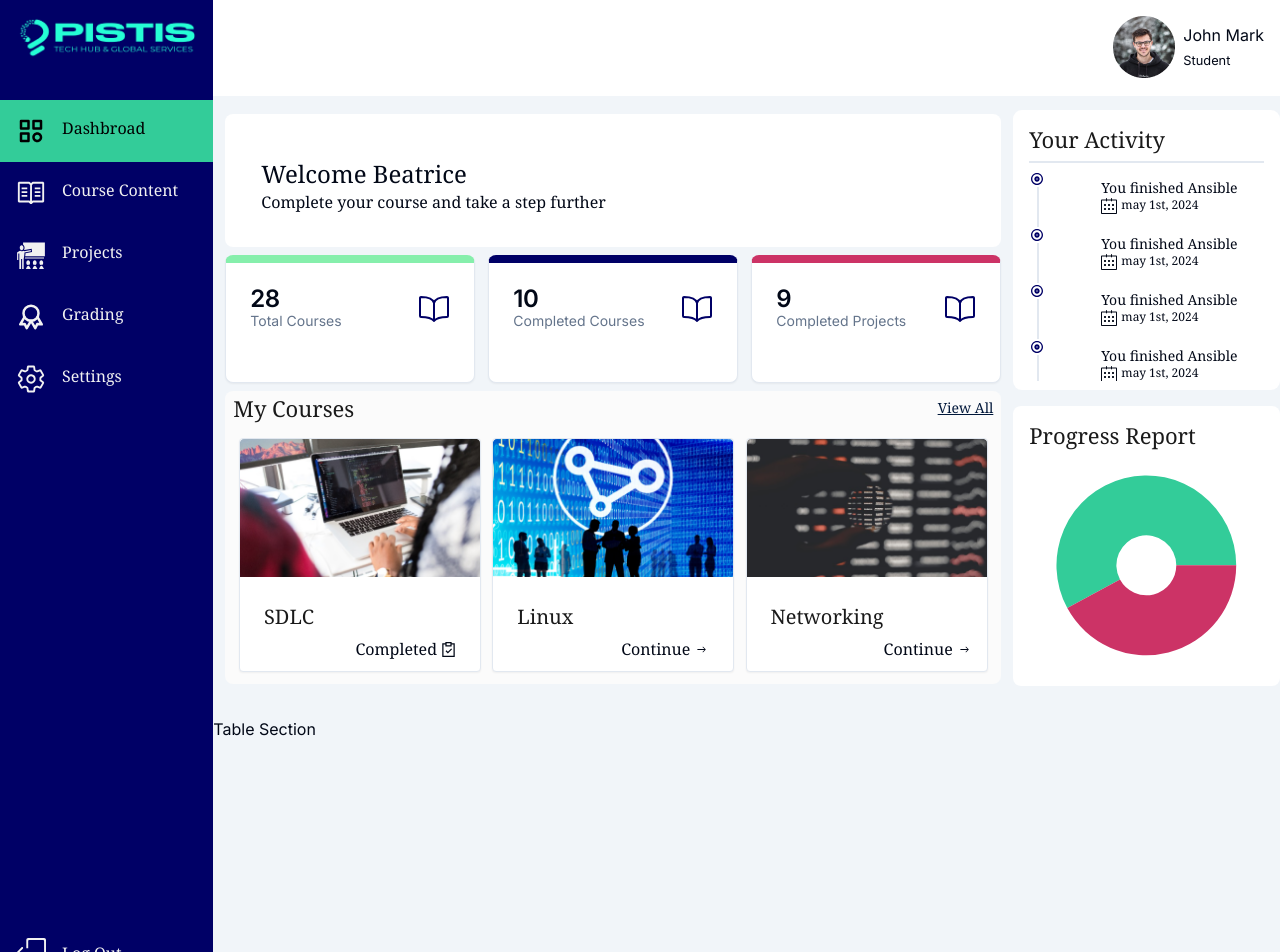
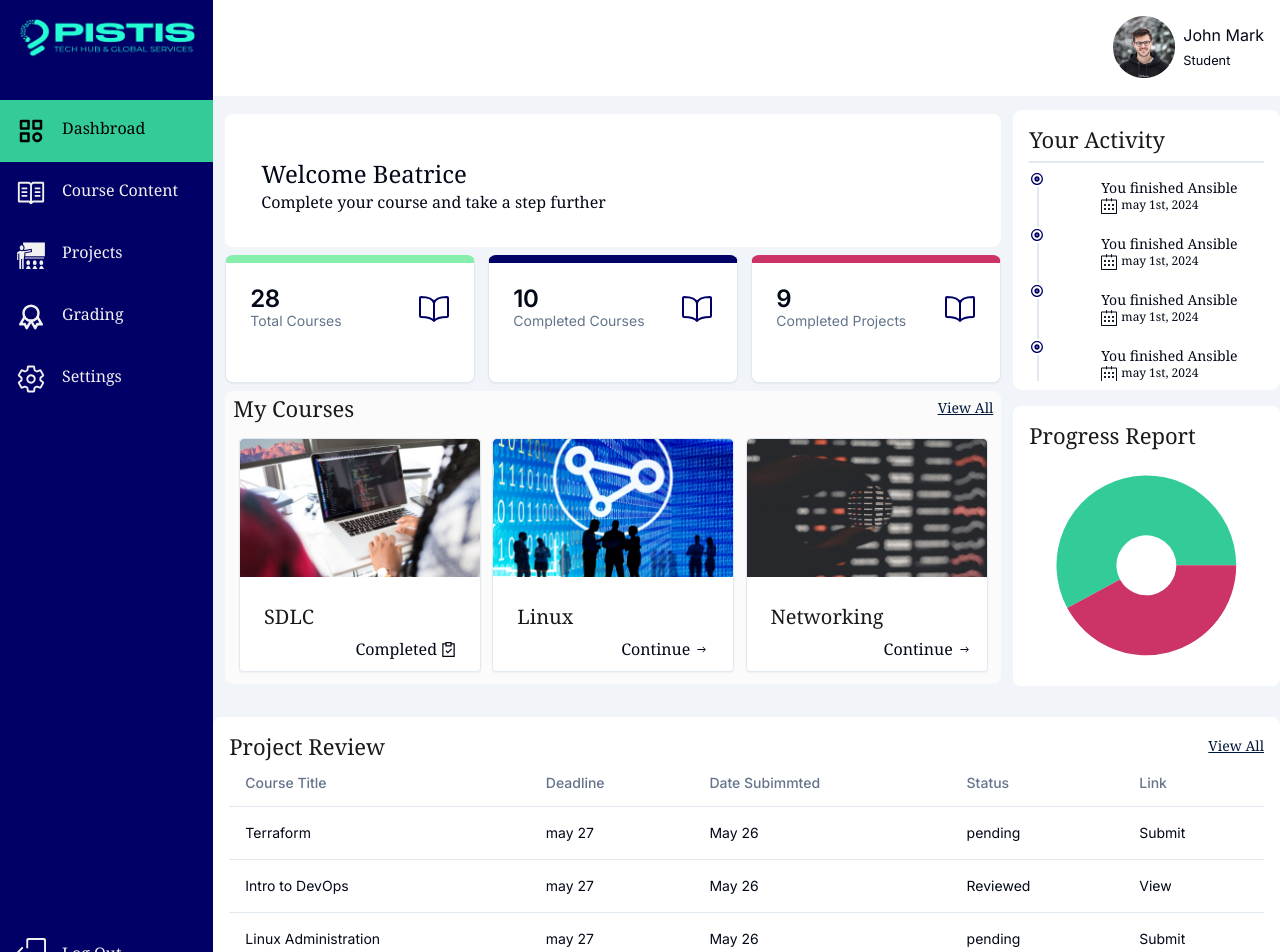
Before and after one commit to Lyttleton21/frontend_test, a Next.js app: page / in a window 1280 px wide. Shown: the top 952 px of the page. Built offline with nearby package versions, Linux system fonts and the light colour scheme.

Commit message:
Test1 Completed

```diff
--- a/app/page.tsx
+++ b/app/page.tsx
@@ -1,5 +1,6 @@
 import Content from "@/components/Contents";
 import Frame from "@/components/Frame";
+import Review from "@/components/Review";
 import SideBar from "@/components/SideBar";
 
 export default function Home() {
@@ -16,7 +17,7 @@
         <Content />
       </section>
       <section className="md:col-span-4 md:row-span-5 lg:col-span-5">
-        Table Section
+        <Review />
       </section>
     </main>
   );
--- /dev/null
+++ b/components/Review.tsx
@@ -0,0 +1,33 @@
+import Link from "next/link";
+import { columns, Project } from "./columns";
+import { review } from "@/data/review";
+import { DataTable } from "./data-table";
+
+function getData(): Project[] {
+  return review;
+}
+
+export default function Review() {
+  const data = getData();
+  //   console.log(data);
+  return (
+    <div className="bg-[#FFFFFF] w-full h-[389px] rounded-lg p-4">
+      <div className="flex justify-between">
+        <div>
+          <h3 className="text-[#1a1a1a] font-serif text-[22px] font-medium leading-[26.18px]">
+            Project Review
+          </h3>
+        </div>
+        <div>
+          <Link
+            href={"/view_all"}
+            className="text-[#00173a] underline decoration-1 font-serif font-medium text-[14px] leading-[17.07px]"
+          >
+            View All
+          </Link>
+        </div>
+      </div>
+      <DataTable columns={columns} data={data} />
+    </div>
+  );
+}
--- /dev/null
+++ b/components/columns.tsx
@@ -0,0 +1,32 @@
+import { ColumnDef } from "@tanstack/react-table";
+
+export type Project = {
+  Course_Title: string;
+  Deadline: string;
+  status: "pending" | "Reviewed";
+  Date_Subimmted: string;
+  link: string;
+};
+
+export const columns: ColumnDef<Project>[] = [
+  {
+    accessorKey: "Course_Title",
+    header: "Course Title",
+  },
+  {
+    accessorKey: "Deadline",
+    header: "Deadline",
+  },
+  {
+    accessorKey: "Date_Subimmted",
+    header: "Date Subimmted",
+  },
+  {
+    accessorKey: "status",
+    header: "Status",
+  },
+  {
+    accessorKey: "link",
+    header: "Link",
+  },
+];
--- /dev/null
+++ b/components/data-table.tsx
@@ -0,0 +1,78 @@
+"use client";
+
+import {
+  ColumnDef,
+  flexRender,
+  getCoreRowModel,
+  useReactTable,
+} from "@tanstack/react-table";
+
+import {
+  Table,
+  TableBody,
+  TableCell,
+  TableHead,
+  TableHeader,
+  TableRow,
+} from "@/components/ui/table";
+
+interface DataTableProps<TData, TValue> {
+  columns: ColumnDef<TData, TValue>[];
+  data: TData[];
+}
+
+export function DataTable<TData, TValue>({
+  columns,
+  data,
+}: DataTableProps<TData, TValue>) {
+  const table = useReactTable({
+    data,
+    columns,
+    getCoreRowModel: getCoreRowModel(),
+  });
+
+  return (
+    <Table>
+      <TableHeader>
+        {table.getHeaderGroups().map((headerGroup) => (
+          <TableRow key={headerGroup.id}>
+            {headerGroup.headers.map((header) => {
+              return (
+                <TableHead key={header.id}>
+                  {header.isPlaceholder
+                    ? null
+                    : flexRender(
+                        header.column.columnDef.header,
+                        header.getContext()
+                      )}
+                </TableHead>
+              );
+            })}
+          </TableRow>
+        ))}
+      </TableHeader>
+      <TableBody>
+        {table.getRowModel().rows?.length ? (
+          table.getRowModel().rows.map((row) => (
+            <TableRow
+              key={row.id}
+              data-state={row.getIsSelected() && "selected"}
+            >
+              {row.getVisibleCells().map((cell) => (
+                <TableCell key={cell.id}>
+                  {flexRender(cell.column.columnDef.cell, cell.getContext())}
+                </TableCell>
+              ))}
+            </TableRow>
+          ))
+        ) : (
+          <TableRow>
+            <TableCell colSpan={columns.length} className="h-24 text-center">
+              No results.
+            </TableCell>
+          </TableRow>
+        )}
+      </TableBody>
+    </Table>
+  );
+}
--- /dev/null
+++ b/components/ui/table.tsx
@@ -0,0 +1,117 @@
+import * as React from "react"
+
+import { cn } from "@/lib/utils"
+
+const Table = React.forwardRef<
+  HTMLTableElement,
+  React.HTMLAttributes<HTMLTableElement>
+>(({ className, ...props }, ref) => (
+  <div className="relative w-full overflow-auto">
+    <table
+      ref={ref}
+      className={cn("w-full caption-bottom text-sm", className)}
+      {...props}
+    />
+  </div>
+))
+Table.displayName = "Table"
+
+const TableHeader = React.forwardRef<
+  HTMLTableSectionElement,
+  React.HTMLAttributes<HTMLTableSectionElement>
+>(({ className, ...props }, ref) => (
+  <thead ref={ref} className={cn("[&_tr]:border-b", className)} {...props} />
+))
+TableHeader.displayName = "TableHeader"
+
+const TableBody = React.forwardRef<
+  HTMLTableSectionElement,
+  React.HTMLAttributes<HTMLTableSectionElement>
+>(({ className, ...props }, ref) => (
+  <tbody
+    ref={ref}
+    className={cn("[&_tr:last-child]:border-0", className)}
+    {...props}
+  />
+))
+TableBody.displayName = "TableBody"
+
+const TableFooter = React.forwardRef<
+  HTMLTableSectionElement,
+  React.HTMLAttributes<HTMLTableSectionElement>
+>(({ className, ...props }, ref) => (
+  <tfoot
+    ref={ref}
+    className={cn(
+      "border-t bg-muted/50 font-medium [&>tr]:last:border-b-0",
+      className
+    )}
+    {...props}
+  />
+))
+TableFooter.displayName = "TableFooter"
+
+const TableRow = React.forwardRef<
+  HTMLTableRowElement,
+  React.HTMLAttributes<HTMLTableRowElement>
+>(({ className, ...props }, ref) => (
+  <tr
+    ref={ref}
+    className={cn(
+      "border-b transition-colors hover:bg-muted/50 data-[state=selected]:bg-muted",
+      className
+    )}
+    {...props}
+  />
+))
+TableRow.displayName = "TableRow"
+
+const TableHead = React.forwardRef<
+  HTMLTableCellElement,
+  React.ThHTMLAttributes<HTMLTableCellElement>
+>(({ className, ...props }, ref) => (
+  <th
+    ref={ref}
+    className={cn(
+      "h-12 px-4 text-left align-middle font-medium text-muted-foreground [&:has([role=checkbox])]:pr-0",
+      className
+    )}
+    {...props}
+  />
+))
+TableHead.displayName = "TableHead"
+
+const TableCell = React.forwardRef<
+  HTMLTableCellElement,
+  React.TdHTMLAttributes<HTMLTableCellElement>
+>(({ className, ...props }, ref) => (
+  <td
+    ref={ref}
+    className={cn("p-4 align-middle [&:has([role=checkbox])]:pr-0", className)}
+    {...props}
+  />
+))
+TableCell.displayName = "TableCell"
+
+const TableCaption = React.forwardRef<
+  HTMLTableCaptionElement,
+  React.HTMLAttributes<HTMLTableCaptionElement>
+>(({ className, ...props }, ref) => (
+  <caption
+    ref={ref}
+    className={cn("mt-4 text-sm text-muted-foreground", className)}
+    {...props}
+  />
+))
+TableCaption.displayName = "TableCaption"
+
+export {
+  Table,
+  TableHeader,
+  TableBody,
+  TableFooter,
+  TableHead,
+  TableRow,
+  TableCell,
+  TableCaption,
+}
--- /dev/null
+++ b/data/review.ts
@@ -0,0 +1,32 @@
+import { Project } from "@/components/columns";
+
+export const review:Project[] = [
+    {
+        Course_Title: "Terraform",
+        Deadline:"may 27",
+        Date_Subimmted: "May 26",
+        status: 'pending',
+        link: "Submit"
+    },
+    {
+        Course_Title: "Intro to DevOps",
+        Deadline:"may 27",
+        Date_Subimmted: "May 26",
+        status: 'Reviewed',
+        link: "View"
+    },
+    {
+        Course_Title: "Linux Administration",
+        Deadline:"may 27",
+        Date_Subimmted: "May 26",
+        status: 'pending',
+        link: "Submit"
+    },
+    {
+        Course_Title: "Intro to DevOps",
+        Deadline:"may 27",
+        Date_Subimmted: "May 26",
+        status: 'Reviewed',
+        link: "View"
+    },
+];
--- a/package.json
+++ b/package.json
@@ -10,6 +10,7 @@
   },
   "dependencies": {
     "@radix-ui/react-scroll-area": "^1.1.0",
+    "@tanstack/react-table": "^8.20.1",
     "class-variance-authority": "^0.7.0",
     "clsx": "^2.1.1",
     "lucide-react": "^0.424.0",
```
Also changed, not shown: 1 other file (tests, documents, lock files or other folders).
